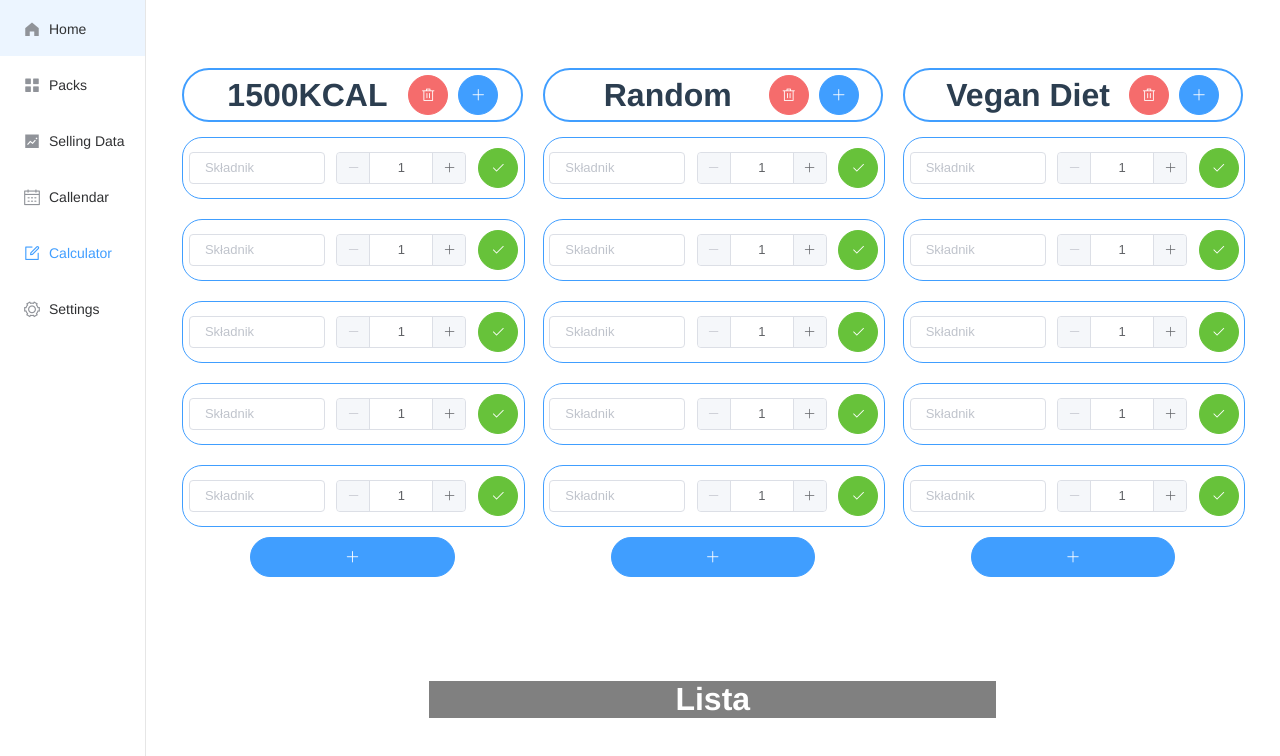
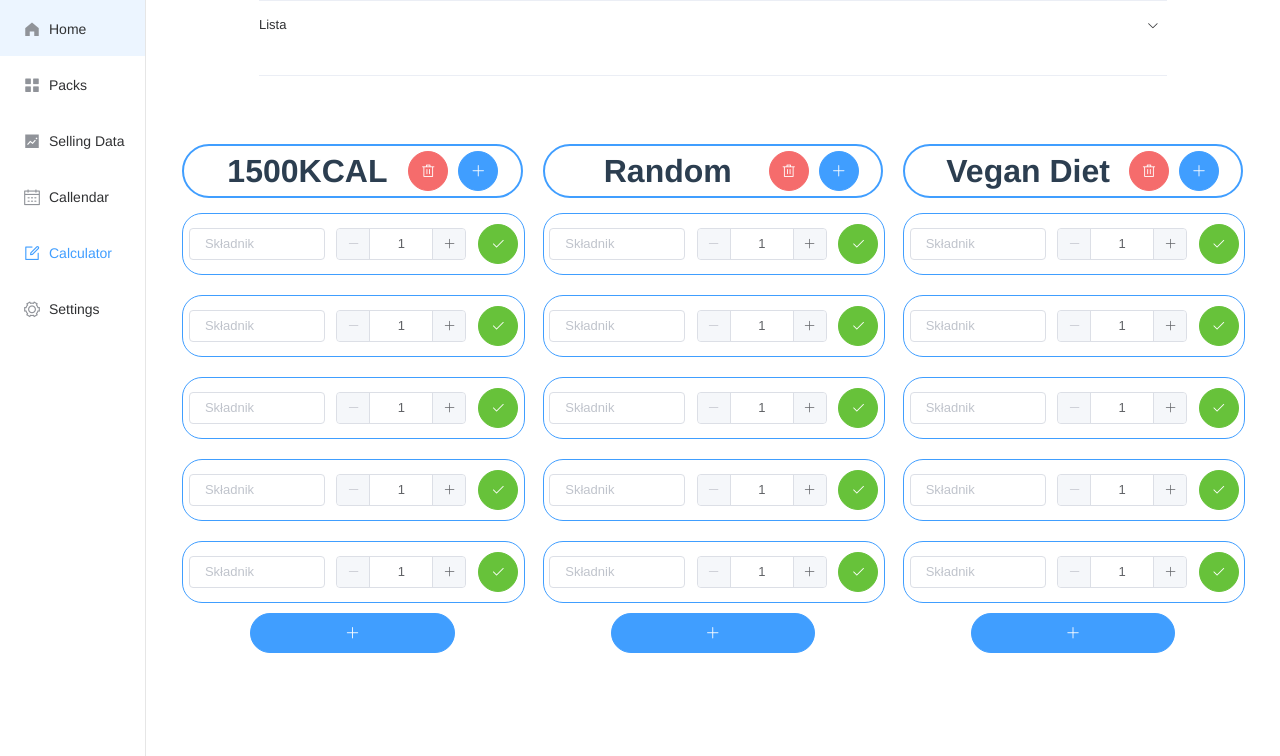
Before and after one commit to Michal-Kozak/Catering-System, a Vue app: page / in a window 1280 px wide. Shown: the top 756 px of the page. Built offline with nearby package versions, Linux system fonts and the light colour scheme.

Commit message:
Add - Colapse with Product Summary

```diff
--- a/src/components/board.vue
+++ b/src/components/board.vue
@@ -1,16 +1,20 @@
 <template>
-  <div class="board">
+  <div class="board" >
+    <el-collapse v-model="activeName" accordion class="collapse--style" >
+  <el-collapse-item title="Lista" name="1">
+<div class="diet__summary">
+<li v-for="item in items">
+    {{item.value}} {{ item.num}}
+  </li>
+</div>
+  </el-collapse-item>
+
+</el-collapse>
   <dietList
   @addItem="addItem($event)"
   > </dietList>
   <div class="diet__score">
 
-<div class="diet__summary">
-<h1> Lista </h1>
-<li v-for="item in items">
-    {{item.value}} {{ item.num}}
-  </li>
-</div>
     </div>
       </div>
 </template>
@@ -28,7 +32,7 @@ export default {
   data() {
 
       return {
-        caloriesSummary: '',
+       activeName: '1',
         num: '',
 
       items: [
@@ -64,6 +68,9 @@ export default {
     flex-direction: column;
     align-items: center;
 }
+.collapse--style{
+  width: 80%;
+}
 .diet__score{
   width: 50%;
   padding: 20px;
--- a/src/components/dietitem.vue
+++ b/src/components/dietitem.vue
@@ -5,7 +5,6 @@
                 class="product__name"
                 v-model="item.value"
                 filterable
-
                 remote
                 reserve-keyword
                 placeholder="Składnik"
```
